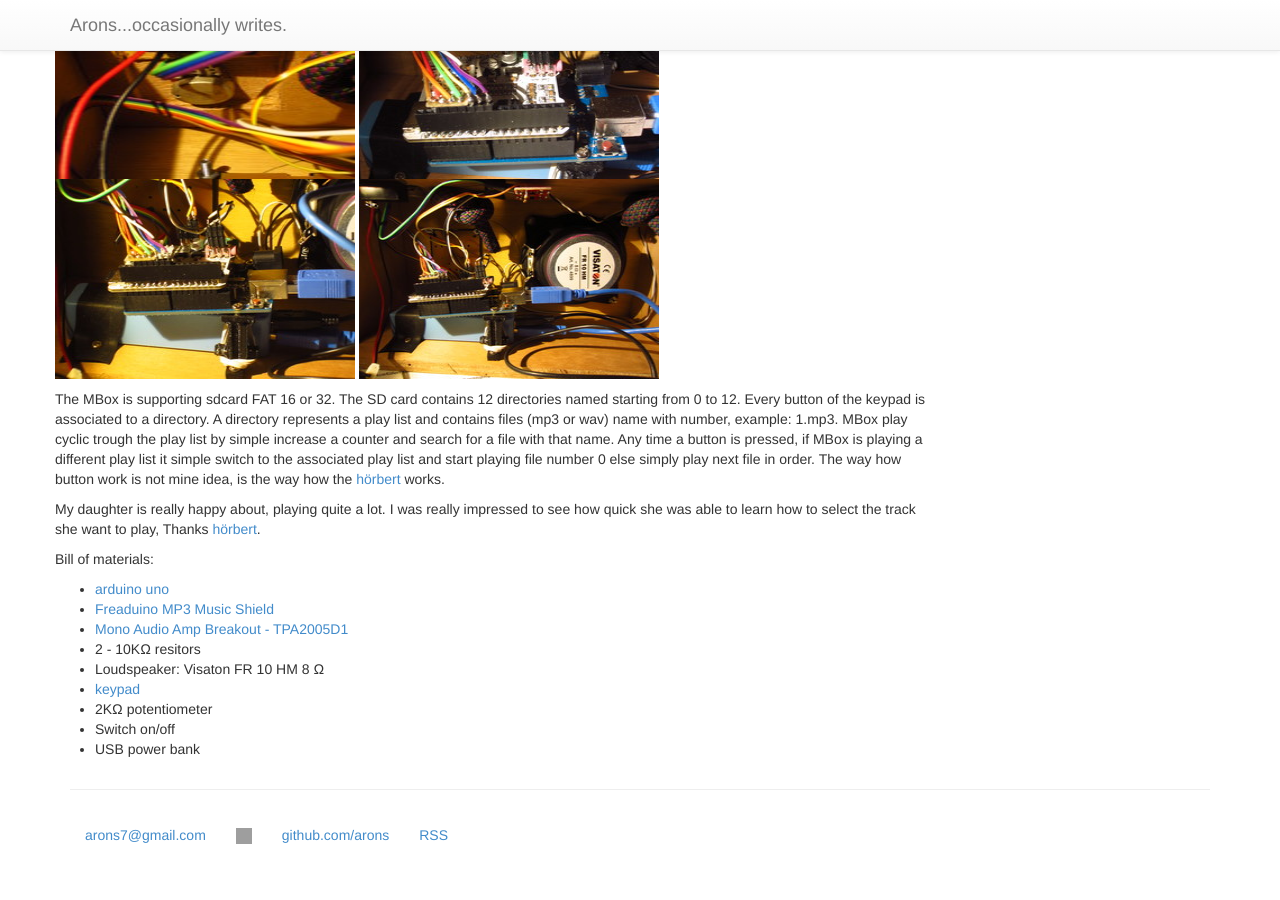
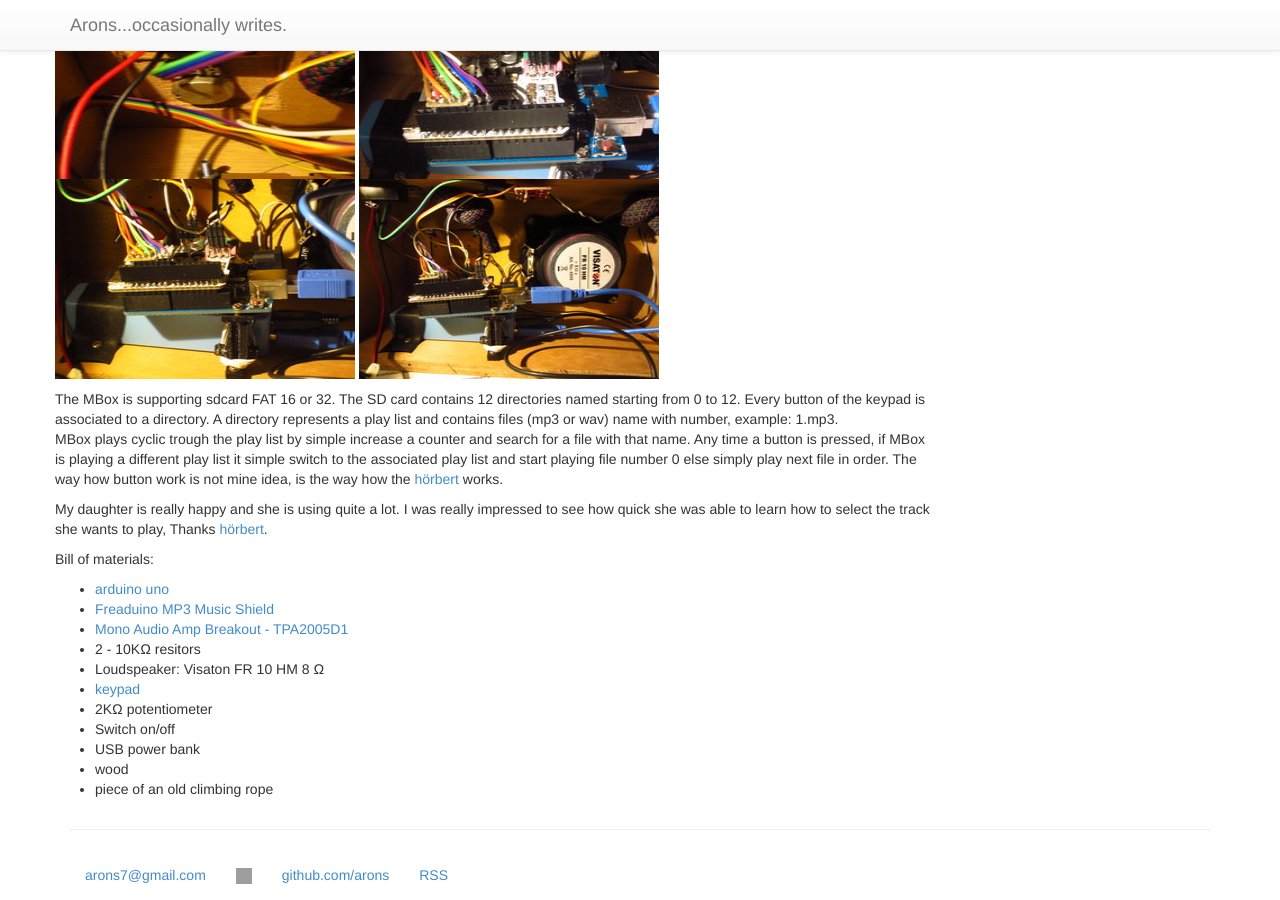
Before and after one commit to arons/arons.github.io, a Jekyll site: the page built from _posts/2014-01-10-mbox-01.markdown, in a window 1280 px wide and 900 px high, scrolled down 1694 px. Built offline with Jekyll 4.4.1, drawn with Linux system fonts in a browser that asks for light colours; Markdown is read by kramdown in place of the engine named in the settings; comment, search, counter and statistics services are not loaded; before the commit the page ends 2554 px from its top, so only the background shows below that; some of the changed text lies outside the part shown; grey boxes are pictures that could not be loaded.

Commit message:
minor changes

```diff
--- a/_posts/2014-01-10-mbox-01.markdown
+++ b/_posts/2014-01-10-mbox-01.markdown
@@ -48,12 +48,12 @@
 The SD card contains 12 directories named starting from 0 to 12.
 Every button of the keypad is associated to a directory.
 A directory represents a play list and contains files (mp3 or wav) name with number, example: 1.mp3.
-MBox play cyclic trough the play list by simple increase a counter and search for a file with that name.
+MBox plays cyclic trough the play list by simple increase a counter and search for a file with that name.
 Any time a button is pressed, if MBox is playing a different play list it simple switch to the associated play list and start playing file number 0 else simply play next file in order.
 The way how button work is not mine idea, is the way how the [hörbert] works.
 
-My daughter is really happy about, playing quite a lot.
-I was really impressed to see how quick she was able to learn how to select the track she want to play, Thanks [hörbert].
+My daughter is really happy and she is using quite a lot.
+I was really impressed to see how quick she was able to learn how to select the track she wants to play, Thanks [hörbert].
 
 
 Bill of materials:
@@ -67,6 +67,8 @@
 + 2KΩ potentiometer
 + Switch on/off
 + USB power bank
++ wood
++ piece of an old climbing rope
 
 
 [hörbert]: http://en.hoerbert.com/
```
Also changed, not shown: other parts of _posts/2014-01-10-mbox-01.markdown (+6 -6 lines).
